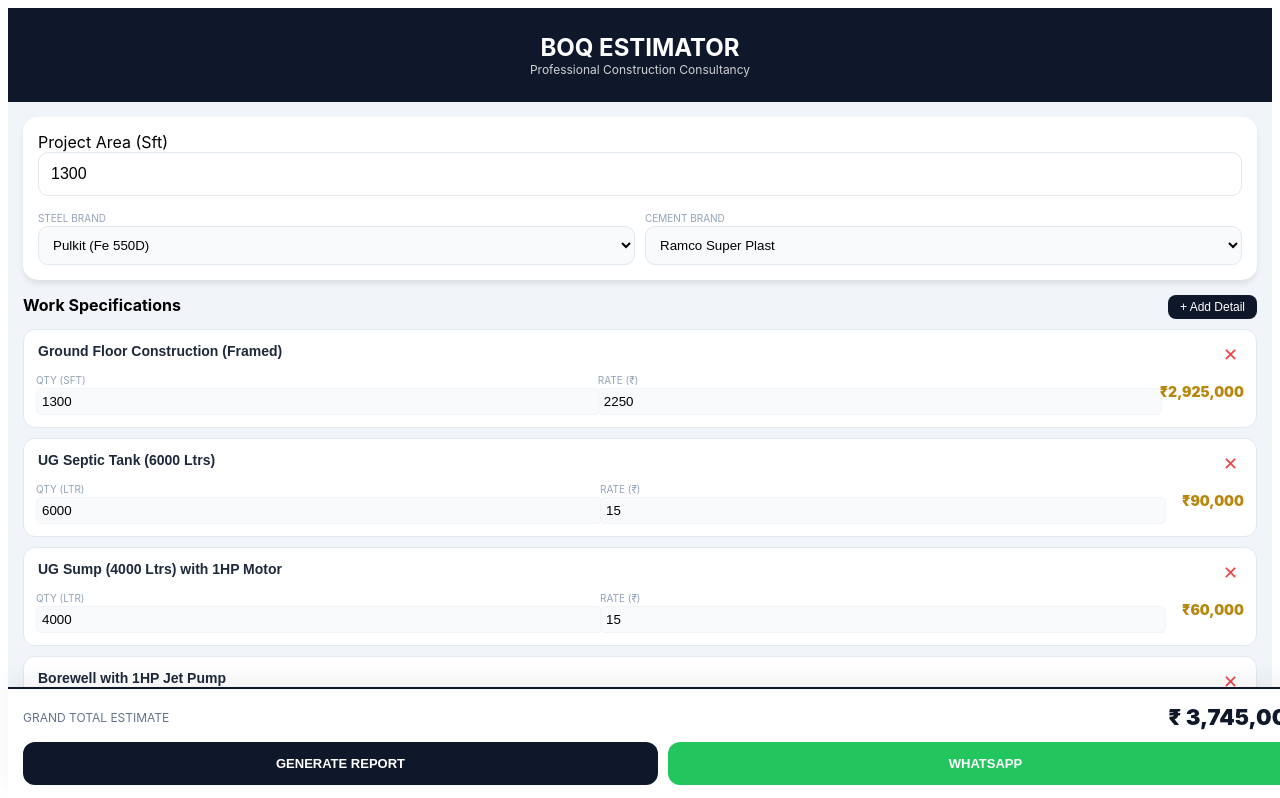
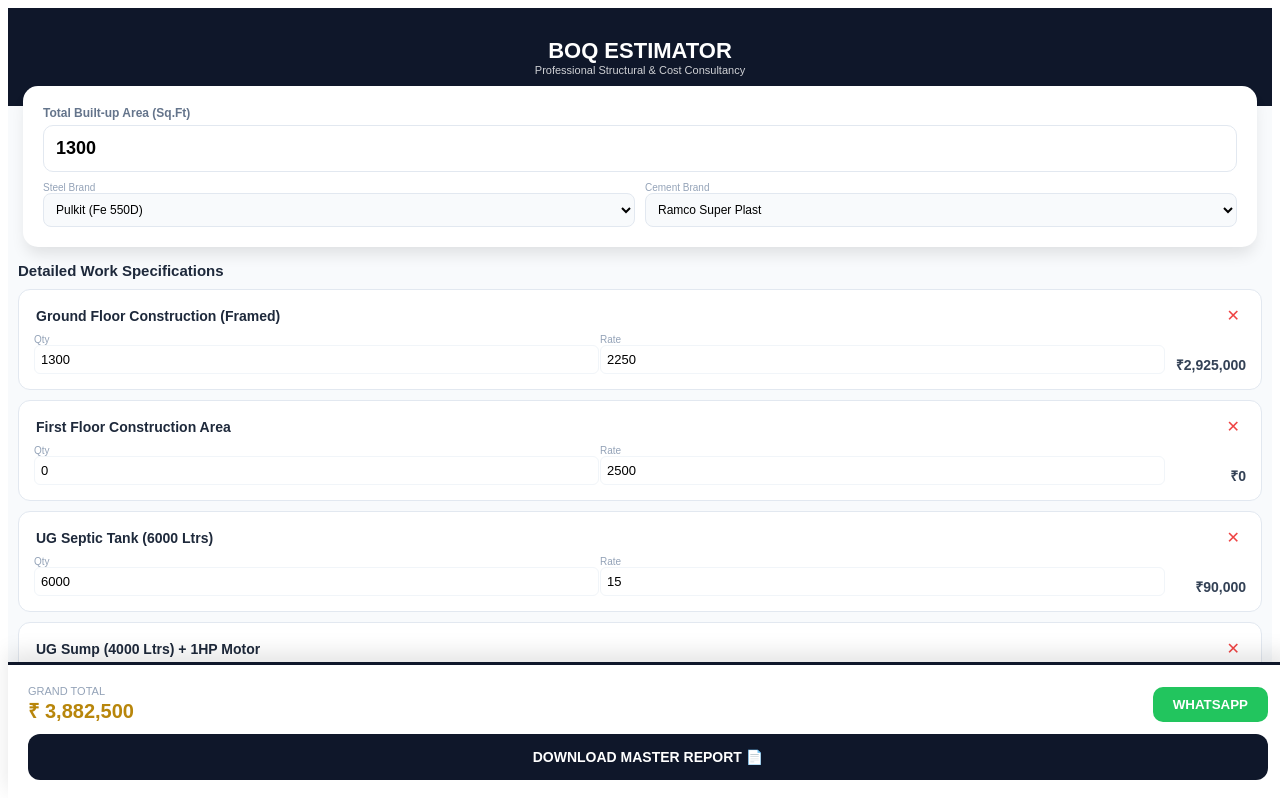
Before and after one commit to Movieeesss/BOQ-ESTIMATOR, a React (Vite) app: page / in a window 1280 px wide. Shown: the top 798 px of the page. Built offline with nearby package versions, Linux system fonts and the light colour scheme.

Commit message:
Update BOQ ESTIMATOR.tsx

```diff
--- a/src/BOQ ESTIMATOR.tsx
+++ b/src/BOQ ESTIMATOR.tsx
@@ -2,182 +2,182 @@ import React, { useState, useEffect, useMemo } from 'react';
 import jsPDF from 'jspdf';
 import autoTable from 'jspdf-autotable';
 
-// --- 1. DATA HUB: EXTRACTED FROM ALL 8 IMAGES ---
-const MARKET_DATABASE = {
-  cement: { "Ramco Super Plast": 410, "Chettinad": 405, "UltraTech": 425, "Dalmia": 415 },
-  steel: { "Pulkit (Fe 550D)": 75, "JSW Neosteel": 78, "TATA Tiscon": 82 },
-  tiles: { "Vitrified (4x2)": 55, "KAG GVT": 65, "Cool Roof Tile": 45 },
-  wood: { "Teak Wood (Main)": 4500, "Flush Door": 1800, "PVC Door": 950 }
+// --- DATABASE FROM ALL 8 IMAGES ---
+const DATA_STORE = {
+  steelBrands: { "Pulkit (Fe 550D)": 75, "JSW Neosteel": 78, "TATA Tiscon": 82 },
+  cementBrands: { "Ramco Super Plast": 410, "Chettinad": 405, "UltraTech": 425 },
+  specifications: {
+    concrete: "M20 Grade (1:1.5:3)",
+    slab: "4.5 inch Thickness",
+    plinth: "0'9\" x 1'0\" / 1'3\"",
+    mortar: "1:5 (Brick) / 1:4 (Plaster)",
+    doors: "Teak Wood Frame & Shutter",
+    windows: "Teak Wood Frame with Shutter",
+    painting: "Asian Paints (Apex/Advanced)"
+  }
 };
 
-export default function MasterBOQEstimator() {
-  // --- 2. STATE MANAGEMENT ---
-  const [clientInfo, setClientInfo] = useState({ name: "Mr. Rajendran", location: "Musiri, Trichy", area: 1300 });
+export default function BOQEstimator() {
+  const [clientName, setClientName] = useState("Mr. Rajendran");
+  const [builtArea, setBuiltArea] = useState(1300);
   const [selectedSteel, setSelectedSteel] = useState("Pulkit (Fe 550D)");
   const [selectedCement, setSelectedCement] = useState("Ramco Super Plast");
 
-  // Dynamic Item List (Fully Editable - Content from Images 1 to 8)
+  // IMAGE 1, 2, 7 & 8 Content Integration
   const [items, setItems] = useState([
-    { id: 1, group: "Civil", desc: "Ground Floor Construction (Framed)", qty: 1300, rate: 2250, unit: "Sft" },
-    { id: 2, group: "Utility", desc: "UG Septic Tank (6000 Ltrs)", qty: 6000, rate: 15, unit: "Ltr" },
-    { id: 3, group: "Utility", desc: "UG Sump (4000 Ltrs) with 1HP Motor", qty: 4000, rate: 15, unit: "Ltr" },
-    { id: 4, group: "Expenses", desc: "Borewell with 1HP Jet Pump", qty: 1, rate: 80000, unit: "Nos" },
-    { id: 5, group: "Expenses", desc: "3 Phase EB Connection & Temporary EB", qty: 1, rate: 100000, unit: "Nos" },
-    { id: 6, group: "Expenses", desc: "Plan Approval & Blueprint Fee", qty: 1, rate: 75000, unit: "Nos" },
-    { id: 7, group: "Add-ons", desc: "Compound Wall (25+55=80ft)", qty: 80, rate: 2500, unit: "Rft" },
-    { id: 8, group: "Add-ons", desc: "Terrace White Cool Roof Tile", qty: 1, rate: 125000, unit: "LS" },
-    { id: 9, group: "Add-ons", desc: "Property Tax & UGD Connection", qty: 1, rate: 90000, unit: "LS" }
+    { id: 1, desc: "Ground Floor Construction (Framed)", qty: 1300, rate: 2250, unit: "Sft" },
+    { id: 2, desc: "First Floor Construction Area", qty: 0, rate: 2500, unit: "Sft" },
+    { id: 3, desc: "UG Septic Tank (6000 Ltrs)", qty: 6000, rate: 15, unit: "Ltr" },
+    { id: 4, desc: "UG Sump (4000 Ltrs) + 1HP Motor", qty: 4000, rate: 15, unit: "Ltr" },
+    { id: 5, desc: "Borewell with 1 HP Jet Pump", qty: 1, rate: 80000, unit: "Nos" },
+    { id: 6, desc: "3 Phase E.B. Supply & Temp EB", qty: 1, rate: 100000, unit: "Nos" },
+    { id: 7, desc: "Plan Approval Fee & Expenses", qty: 1, rate: 75000, unit: "Nos" },
+    { id: 8, desc: "Compound Wall (80 Ft Length)", qty: 80, rate: 2500, unit: "Rft" },
+    { id: 9, desc: "Setbacks - Cement Platform Finish", qty: 275, rate: 500, unit: "Sft" },
+    { id: 10, desc: "Terrace - White Cool Roof Tile", qty: 1, rate: 125000, unit: "LS" },
+    { id: 11, desc: "Property Tax & UGD Connection", qty: 1, rate: 90000, unit: "LS" }
   ]);
 
-  // --- 3. LOGIC ENGINE ---
-  const totals = useMemo(() => {
-    const area = clientInfo.area;
-    // Structural Coefficients (Image 5 & 8)
+  const calculations = useMemo(() => {
+    const area = builtArea;
     const cementBags = Math.round(area * 0.42);
     const steelKgs = Math.round(area * 4.0);
+    const subTotal = items.reduce((sum, i) => sum + (i.qty * i.rate), 0);
+    return { cementBags, steelKgs, subTotal };
+  }, [items, builtArea]);
 
-    const itemsTotal = items.reduce((sum, i) => sum + (i.qty * i.rate), 0);
-    // Material rates are already baked into the Sft rate in Image 1,
-    // but we display them for transparency.
-    return { cementBags, steelKgs, itemsTotal };
-  }, [items, clientInfo.area]);
-
-  // --- 4. ACTIONS ---
-  const updateItem = (id, field, val) => {
-    setItems(items.map(i => i.id === id ? { ...i, [field]: val } : i));
-  };
-
-  const deleteItem = (id) => setItems(items.filter(i => i.id !== id));
-  const addNewItem = () => setItems([...items, { id: Date.now(), group: "Custom", desc: "New Specification", qty: 1, rate: 0, unit: "Nos" }]);
-
-  // --- 5. REPORT GENERATION (IMAGE 6 STYLE) ---
   const generatePDF = () => {
     const doc = new jsPDF();
-    doc.setFontSize(16);
-    doc.setTextColor(184, 134, 11); // Gold
-    doc.text("BOQ ESTIMATOR - MASTER QUOTATION", 105, 15, { align: 'center' });
+    doc.setFontSize(18);
+    doc.setTextColor(184, 134, 11);
+    doc.text("BOQ ESTIMATOR - MASTER REPORT", 105, 15, { align: 'center' });
 
     doc.setFontSize(10);
     doc.setTextColor(0);
-    doc.text(`Client: ${clientInfo.name} | Site: ${clientInfo.location}`, 14, 25);
-    doc.text(`Built-up Area: ${clientInfo.area} Sft | Date: ${new Date().toLocaleDateString()}`, 14, 30);
+    doc.text(`Client: ${clientName} | Area: ${builtArea} Sft`, 14, 25);
+    doc.text(`Specs: ${DATA_STORE.specifications.concrete} | ${DATA_STORE.specifications.doors}`, 14, 30);
 
-    const body = items.map(i => [i.desc, `${i.qty} ${i.unit}`, `Rs.${i.rate}`, `Rs.${(i.qty * i.rate).toLocaleString()}`]);
-    body.push([{ content: 'MATERIAL BREAKDOWN (For Information Only)', colSpan: 4, styles: { halign: 'center', fillColor: [245, 245, 245] } }]);
-    body.push([`Cement: ${selectedCement}`, `${totals.cementBags} Bags`, "Market", "Included"]);
-    body.push([`Steel: ${selectedSteel}`, `${totals.steelKgs} Kgs`, "Market", "Included"]);
+    // FIX FOR TS2322 Error: Using 'any' for the body to allow complex spanning objects
+    const tableBody: any[] = items.filter(i => i.qty > 0).map(i => [
+      i.desc, `${i.qty} ${i.unit}`, `Rs.${i.rate}`, `Rs.${(i.qty * i.rate).toLocaleString()}`
+    ]);
+
+    tableBody.push([{ content: 'MATERIAL & BRAND SPECIFICATIONS', colSpan: 4, styles: { halign: 'center', fillColor: [240, 240, 240], fontStyle: 'bold' } }]);
+    tableBody.push([`Cement: ${selectedCement}`, `${calculations.cementBags} Bags`, "Market Rate", "Included"]);
+    tableBody.push([`Steel: ${selectedSteel}`, `${calculations.steelKgs} Kgs`, "Market Rate", "Included"]);
 
     autoTable(doc, {
       startY: 35,
-      head: [['Description', 'Quantity', 'Rate', 'Total Cost']],
-      body: body,
-      foot: [['', '', 'GRAND TOTAL', `Rs. ${totals.itemsTotal.toLocaleString()}`]],
+      head: [['Work Description', 'Quantity', 'Unit Rate', 'Total Amount']],
+      body: tableBody,
+      foot: [['', '', 'GRAND TOTAL', `Rs. ${calculations.subTotal.toLocaleString()}`]],
       theme: 'grid',
-      headStyles: { fillColor: [30, 41, 59] },
-      footStyles: { fillColor: [184, 134, 11], textColor: [255, 255, 255], fontStyle: 'bold' }
+      headStyles: { fillColor: [15, 23, 42] },
+      footStyles: { fillColor: [184, 134, 11], textColor: [255, 255, 255] }
     });
 
-    doc.save(`${clientInfo.name}_BOQ.pdf`);
+    // TypeScript Fix for lastAutoTable
+    const finalY = (doc as any).lastAutoTable.finalY;
+    doc.setFontSize(8);
+    doc.text("Note: GST and local taxes extra as per Image 8. Valid for 50 Years estimation logic.", 14, finalY + 10);
+
+    doc.save(`${clientName}_Estimate.pdf`);
   };
 
   return (
     <div style={containerStyle}>
-      {/* MOBILE FRIENDLY HEADER */}
+      {/* HEADER */}
       <div style={headerStyle}>
-        <h2 style={{ margin: 0 }}>BOQ ESTIMATOR</h2>
-        <div style={{ fontSize: '12px', opacity: 0.8 }}>Professional Construction Consultancy</div>
+        <h1 style={{ margin: 0, fontSize: '22px' }}>BOQ ESTIMATOR</h1>
+        <p style={{ margin: 0, fontSize: '11px', opacity: 0.8 }}>Professional Structural & Cost Consultancy</p>
       </div>
 
-      {/* CLIENT & MATERIAL CONTROLS */}
+      {/* PROJECT AREA & BRANDS */}
       <div style={cardStyle}>
-        <div style={inputGroup}>
-          <label>Project Area (Sft)</label>
-          <input type="number" value={clientInfo.area} onChange={e => setClientInfo({...clientInfo, area: Number(e.target.value)})} style={inputStyle} />
-        </div>
-        <div style={grid2}>
+        <label style={labelStyle}>Total Built-up Area (Sq.Ft)</label>
+        <input
+          type="number"
+          value={builtArea}
+          onChange={(e) => setBuiltArea(Number(e.target.value))}
+          style={inputStyle}
+        />
+        <div style={{ display: 'grid', gridTemplateColumns: '1fr 1fr', gap: '10px', marginTop: '10px' }}>
           <div>
-            <label style={miniLabel}>Steel Brand</label>
-            <select value={selectedSteel} onChange={e => setSelectedSteel(e.target.value)} style={selectStyle}>
-              {Object.keys(MARKET_DATABASE.steel).map(s => <option key={s} value={s}>{s}</option>)}
+            <label style={subLabel}>Steel Brand</label>
+            <select style={selectStyle} value={selectedSteel} onChange={e => setSelectedSteel(e.target.value)}>
+              {Object.keys(DATA_STORE.steelBrands).map(s => <option key={s} value={s}>{s}</option>)}
             </select>
           </div>
           <div>
-            <label style={miniLabel}>Cement Brand</label>
-            <select value={selectedCement} onChange={e => setSelectedCement(e.target.value)} style={selectStyle}>
-              {Object.keys(MARKET_DATABASE.cement).map(c => <option key={c} value={c}>{c}</option>)}
+            <label style={subLabel}>Cement Brand</label>
+            <select style={selectStyle} value={selectedCement} onChange={e => setSelectedCement(e.target.value)}>
+              {Object.keys(DATA_STORE.cementBrands).map(c => <option key={c} value={c}>{c}</option>)}
             </select>
           </div>
         </div>
       </div>
 
-      {/* EDITABLE SPECIFICATION LIST (IMAGES 1-8 CONTENTS) */}
-      <div style={{ padding: '0 15px' }}>
-        <div style={{ display: 'flex', justifyContent: 'space-between', marginBottom: '10px' }}>
-          <h3 style={{ margin: 0, fontSize: '16px' }}>Work Specifications</h3>
-          <button onClick={addNewItem} style={addBtn}>+ Add Detail</button>
-        </div>
-
-        {items.map(item => (
+      {/* EDITABLE WORK ITEMS (All Image Content) */}
+      <div style={{ padding: '0 10px' }}>
+        <h3 style={{ fontSize: '15px', color: '#1e293b', marginBottom: '10px' }}>Detailed Work Specifications</h3>
+        {items.map((item) => (
           <div key={item.id} style={itemCard}>
-            <div style={{ display: 'flex', justifyContent: 'space-between' }}>
+            <div style={{ display: 'flex', justifyContent: 'space-between', marginBottom: '5px' }}>
               <input
-                style={itemDescInp}
+                style={itemTitleInp}
                 value={item.desc}
-                onChange={e => updateItem(item.id, 'desc', e.target.value)}
+                onChange={(e) => setItems(items.map(i => i.id === item.id ? {...i, desc: e.target.value} : i))}
               />
-              <button onClick={() => deleteItem(item.id)} style={delBtn}>✕</button>
+              <button onClick={() => setItems(items.filter(i => i.id !== item.id))} style={delBtn}>✕</button>
             </div>
-            <div style={itemInputs}>
+            <div style={itemActionRow}>
               <div style={{ flex: 1 }}>
-                <label style={miniLabel}>Qty ({item.unit})</label>
-                <input type="number" value={item.qty} onChange={e => updateItem(item.id, 'qty', Number(e.target.value))} style={subInp} />
+                <span style={subLabel}>Qty</span>
+                <input type="number" value={item.qty} style={smallInp} onChange={e => setItems(items.map(i => i.id === item.id ? {...i, qty: Number(e.target.value)} : i))} />
               </div>
               <div style={{ flex: 1 }}>
-                <label style={miniLabel}>Rate (₹)</label>
-                <input type="number" value={item.rate} onChange={e => updateItem(item.id, 'rate', Number(e.target.value))} style={subInp} />
+                <span style={subLabel}>Rate</span>
+                <input type="number" value={item.rate} style={smallInp} onChange={e => setItems(items.map(i => i.id === item.id ? {...i, rate: Number(e.target.value)} : i))} />
               </div>
-              <div style={itemTotalLine}>
+              <div style={itemTotalDisplay}>
                 ₹{(item.qty * item.rate).toLocaleString()}
               </div>
             </div>
           </div>
         ))}
+        <button onClick={() => setItems([...items, { id: Date.now(), desc: "Custom Work", qty: 1, rate: 0, unit: "Nos" }])} style={addBtn}>+ ADD NEW SPECIFICATION</button>
       </div>
 
-      {/* VISIBILITY FIXED: STICKY GRAND TOTAL FOOTER */}
-      <div style={stickyFooter}>
-        <div style={footerMain}>
-          <div style={{ fontSize: '12px', color: '#64748b' }}>GRAND TOTAL ESTIMATE</div>
-          <div style={{ fontSize: '22px', fontWeight: '900', color: '#0f172a' }}>₹ {totals.itemsTotal.toLocaleString()}</div>
+      {/* FLOATING SUMMARY BAR (FIX FOR PHONE VISIBILITY) */}
+      <div style={floatingFooter}>
+        <div style={{ display: 'flex', justifyContent: 'space-between', alignItems: 'center', marginBottom: '10px' }}>
+          <div>
+            <div style={{ fontSize: '11px', color: '#94a3b8' }}>GRAND TOTAL</div>
+            <div style={{ fontSize: '20px', fontWeight: 'bold', color: '#B8860B' }}>₹ {calculations.subTotal.toLocaleString()}</div>
+          </div>
+          <button onClick={() => window.open(`https://wa.me/?text=BOQ Estimation for ${clientName}: ₹${calculations.subTotal.toLocaleString()}`)} style={waBtn}>WHATSAPP</button>
         </div>
-        <div style={actionGrid}>
-          <button onClick={generatePDF} style={pdfBtn}>GENERATE REPORT</button>
-          <button onClick={() => window.open(`https://wa.me/?text=BOQ Quote: ₹${totals.itemsTotal.toLocaleString()}`)} style={waBtn}>WHATSAPP</button>
-        </div>
+        <button onClick={generatePDF} style={pdfBtn}>DOWNLOAD MASTER REPORT 📄</button>
       </div>
     </div>
   );
 }
 
-// --- STYLING (Optimized for all Phone Screens) ---
-const containerStyle = { maxWidth: '100%', minHeight: '100vh', background: '#f1f5f9', paddingBottom: '160px', fontFamily: '-apple-system, sans-serif' };
-const headerStyle = { background: '#0f172a', color: 'white', padding: '25px 15px', textAlign: 'center' as const };
-const cardStyle = { background: 'white', margin: '15px', padding: '15px', borderRadius: '15px', boxShadow: '0 4px 6px -1px rgba(0,0,0,0.1)' };
-const grid2 = { display: 'grid', gridTemplateColumns: '1fr 1fr', gap: '10px', marginTop: '10px' };
-const inputGroup = { display: 'flex', flexDirection: 'column' as const };
-const labelStyle = { fontSize: '12px', fontWeight: 'bold', color: '#475569', marginBottom: '5px' };
-const inputStyle = { padding: '12px', border: '1px solid #e2e8f0', borderRadius: '10px', fontSize: '16px' };
-const selectStyle = { width: '100%', padding: '10px', borderRadius: '10px', border: '1px solid #e2e8f0', background: '#f8fafc' };
-const miniLabel = { fontSize: '10px', color: '#94a3b8', textTransform: 'uppercase' as const };
-const itemCard = { background: 'white', padding: '12px', borderRadius: '12px', marginBottom: '10px', border: '1px solid #e2e8f0' };
-const itemDescInp = { flex: 1, border: 'none', fontWeight: 'bold' as const, fontSize: '14px', marginBottom: '8px', color: '#1e293b', width: '90%' };
-const itemInputs = { display: 'flex', gap: '10px', alignItems: 'center' };
-const subInp = { width: '100%', border: '1px solid #f1f5f9', padding: '5px', borderRadius: '5px', background: '#f8fafc' };
-const itemTotalLine = { fontSize: '14px', fontWeight: '900', color: '#B8860B', minWidth: '80px', textAlign: 'right' as const };
-const addBtn = { background: '#0f172a', color: 'white', border: 'none', padding: '5px 12px', borderRadius: '8px', fontSize: '12px' };
-const delBtn = { color: '#ef4444', background: 'none', border: 'none', fontSize: '18px' };
-const stickyFooter = { position: 'fixed' as const, bottom: 0, width: '100%', background: 'white', padding: '15px', borderTop: '2px solid #0f172a', boxShadow: '0 -10px 20px rgba(0,0,0,0.05)', zIndex: 100 };
-const footerMain = { display: 'flex', justifyContent: 'space-between', alignItems: 'center', marginBottom: '12px' };
-const actionGrid = { display: 'grid', gridTemplateColumns: '1fr 1fr', gap: '10px' };
-const pdfBtn = { background: '#0f172a', color: 'white', border: 'none', padding: '14px', borderRadius: '12px', fontWeight: 'bold' as const, fontSize: '13px' };
-const waBtn = { background: '#22c55e', color: 'white', border: 'none', padding: '14px', borderRadius: '12px', fontWeight: 'bold' as const, fontSize: '13px' };
+// --- CSS-IN-JS (Optimized for Mobile Visibility) ---
+const containerStyle = { maxWidth: '100%', minHeight: '100vh', background: '#f8fafc', paddingBottom: '180px', fontFamily: 'sans-serif' };
+const headerStyle = { background: '#0f172a', color: 'white', padding: '30px 20px', textAlign: 'center' as const };
+const cardStyle = { background: 'white', margin: '-20px 15px 15px 15px', padding: '20px', borderRadius: '15px', boxShadow: '0 10px 15px -3px rgba(0,0,0,0.1)', position: 'relative' as const };
+const inputStyle = { width: '100%', padding: '12px', border: '1px solid #e2e8f0', borderRadius: '10px', fontSize: '18px', fontWeight: 'bold' as const, boxSizing: 'border-box' as const };
+const labelStyle = { fontSize: '12px', color: '#64748b', fontWeight: 'bold' as const, marginBottom: '5px', display: 'block' };
+const subLabel = { fontSize: '10px', color: '#94a3b8', display: 'block' };
+const selectStyle = { width: '100%', padding: '8px', borderRadius: '8px', border: '1px solid #e2e8f0', background: '#f8fafc', fontSize: '12px' };
+const itemCard = { background: 'white', padding: '15px', borderRadius: '12px', marginBottom: '10px', border: '1px solid #e2e8f0' };
+const itemTitleInp = { border: 'none', fontWeight: 'bold' as const, fontSize: '14px', width: '85%', color: '#1e293b' };
+const itemActionRow = { display: 'flex', gap: '15px', alignItems: 'flex-end', marginTop: '8px' };
+const smallInp = { width: '100%', border: '1px solid #f1f5f9', padding: '6px', borderRadius: '6px', fontSize: '13px' };
+const itemTotalDisplay = { fontWeight: 'bold' as const, fontSize: '14px', color: '#334155', minWidth: '80px', textAlign: 'right' as const };
+const delBtn = { background: 'none', border: 'none', color: '#ef4444', fontSize: '16px', cursor: 'pointer' };
+const addBtn = { width: '92%', margin: '10px 4%', padding: '12px', background: '#f1f5f9', border: '2px dashed #cbd5e1', borderRadius: '10px', color: '#64748b', fontWeight: 'bold' as const };
+const floatingFooter = { position: 'fixed' as const, bottom: 0, width: '100%', background: 'white', padding: '20px', borderTop: '3px solid #0f172a', boxShadow: '0 -10px 20px rgba(0,0,0,0.1)', boxSizing: 'border-box' as const, zIndex: 1000 };
+const pdfBtn = { width: '100%', padding: '15px', background: '#0f172a', color: 'white', border: 'none', borderRadius: '12px', fontWeight: 'bold' as const, fontSize: '14px' };
+const waBtn = { padding: '10px 20px', background: '#22c55e', color: 'white', border: 'none', borderRadius: '10px', fontWeight: 'bold' as const };
```
